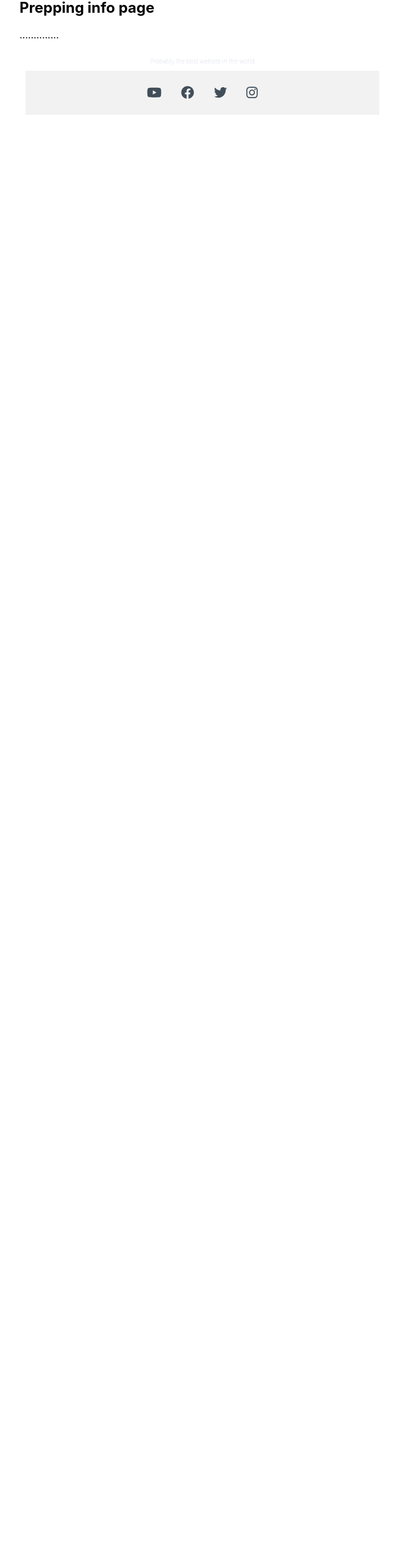
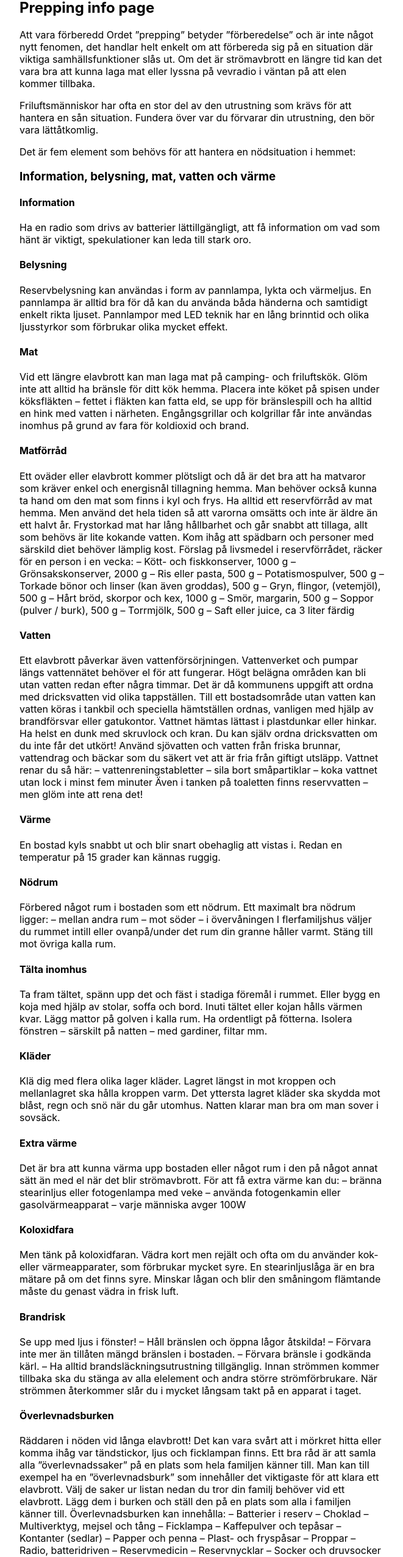
Before and after one commit to palhamel/proj-prep-frontend, a React (Create React App) app: page /prepping in a window 1280 px wide. Shown: the part 222-2776 px from the top of the page at 61% size, without its empty margins (308-969 px from the left). Before the commit the page ends 800 px from the top, so only its background shows below. Built offline with nearby package versions, Linux system fonts and the light colour scheme.

Commit message:
Add text about prepping

```diff
--- a/src/pages/Prepping.js
+++ b/src/pages/Prepping.js
@@ -1,11 +1,150 @@
-import React from 'react'
+import React from "react";
 
 export const Prepping = () => {
   return (
     <div>
       <h2>Prepping info page</h2>
-      <p>..............</p>
-
+      <p>
+        Att vara förberedd Ordet ”prepping” betyder ”förberedelse” och är inte
+        något nytt fenomen, det handlar helt enkelt om att förbereda sig på en
+        situation där viktiga samhällsfunktioner slås ut. Om det är strömavbrott
+        en längre tid kan det vara bra att kunna laga mat eller lyssna på
+        vevradio i väntan på att elen kommer tillbaka.
+      </p>
+      <p>
+        Friluftsmänniskor har ofta en stor del av den utrustning som krävs för
+        att hantera en sån situation. Fundera över var du förvarar din
+        utrustning, den bör vara lättåtkomlig.
+      </p>
+      <p>
+        Det är fem element som behövs för att hantera en nödsituation i hemmet:
+      </p>
+      <h3>Information, belysning, mat, vatten och värme</h3>
+      <h4>Information</h4>
+      <p>
+        Ha en radio som drivs av batterier lättillgängligt, att få information
+        om vad som hänt är viktigt, spekulationer kan leda till stark oro.
+      </p>
+      <h4>Belysning</h4>
+      <p>
+        Reservbelysning kan användas i form av pannlampa, lykta och värmeljus.
+        En pannlampa är alltid bra för då kan du använda båda händerna och
+        samtidigt enkelt rikta ljuset. Pannlampor med LED teknik har en lång
+        brinntid och olika ljusstyrkor som förbrukar olika mycket effekt.
+      </p>
+      <h4>Mat</h4>
+      <p>
+        Vid ett längre elavbrott kan man laga mat på camping- och friluftskök.
+        Glöm inte att alltid ha bränsle för ditt kök hemma. Placera inte köket
+        på spisen under köksfläkten – fettet i fläkten kan fatta eld, se upp för
+        bränslespill och ha alltid en hink med vatten i närheten. Engångsgrillar
+        och kolgrillar får inte användas inomhus på grund av fara för koldioxid
+        och brand.
+      </p>
+      <h4>Matförråd</h4>
+      <p>
+        Ett oväder eller elavbrott kommer plötsligt och då är det bra att ha
+        matvaror som kräver enkel och energisnål tillagning hemma. Man behöver
+        också kunna ta hand om den mat som finns i kyl och frys. Ha alltid ett
+        reservförråd av mat hemma. Men använd det hela tiden så att varorna
+        omsätts och inte är äldre än ett halvt år. Frystorkad mat har lång
+        hållbarhet och går snabbt att tillaga, allt som behövs är lite kokande
+        vatten. Kom ihåg att spädbarn och personer med särskild diet behöver
+        lämplig kost. Förslag på livsmedel i reservförrådet, räcker för en
+        person i en vecka: – Kött- och fiskkonserver, 1000 g –
+        Grönsakskonserver, 2000 g – Ris eller pasta, 500 g – Potatismospulver,
+        500 g – Torkade bönor och linser (kan även groddas), 500 g – Gryn,
+        flingor, (vetemjöl), 500 g – Hårt bröd, skorpor och kex, 1000 g – Smör,
+        margarin, 500 g – Soppor (pulver / burk), 500 g – Torrmjölk, 500 g –
+        Saft eller juice, ca 3 liter färdig
+      </p>
+      <h4>Vatten</h4>
+      <p>
+        Ett elavbrott påverkar även vattenförsörjningen. Vattenverket och pumpar
+        längs vattennätet behöver el för att fungerar. Högt belägna områden kan
+        bli utan vatten redan efter några timmar. Det är då kommunens uppgift
+        att ordna med dricksvatten vid olika tappställen. Till ett bostadsområde
+        utan vatten kan vatten köras i tankbil och speciella hämtställen ordnas,
+        vanligen med hjälp av brandförsvar eller gatukontor. Vattnet hämtas
+        lättast i plastdunkar eller hinkar. Ha helst en dunk med skruvlock och
+        kran. Du kan själv ordna dricksvatten om du inte får det utkört! Använd
+        sjövatten och vatten från friska brunnar, vattendrag och bäckar som du
+        säkert vet att är fria från giftigt utsläpp. Vattnet renar du så här: –
+        vattenreningstabletter – sila bort småpartiklar – koka vattnet utan lock
+        i minst fem minuter Även i tanken på toaletten finns reservvatten – men
+        glöm inte att rena det!
+      </p>
+      <h4>Värme</h4>
+      <p>
+        En bostad kyls snabbt ut och blir snart obehaglig att vistas i. Redan en
+        temperatur på 15 grader kan kännas ruggig.
+      </p>
+      <h4>Nödrum</h4>
+      <p>
+        Förbered något rum i bostaden som ett nödrum. Ett maximalt bra nödrum
+        ligger: – mellan andra rum – mot söder – i övervåningen I flerfamiljshus
+        väljer du rummet intill eller ovanpå/under det rum din granne håller
+        varmt. Stäng till mot övriga kalla rum.
+      </p>
+      <h4>Tälta inomhus</h4>
+      <p>
+        Ta fram tältet, spänn upp det och fäst i stadiga föremål i rummet. Eller
+        bygg en koja med hjälp av stolar, soffa och bord. Inuti tältet eller
+        kojan hålls värmen kvar. Lägg mattor på golven i kalla rum. Ha
+        ordentligt på fötterna. Isolera fönstren – särskilt på natten – med
+        gardiner, filtar mm.
+      </p>
+      <h4>Kläder</h4>
+      <p>
+        Klä dig med flera olika lager kläder. Lagret längst in mot kroppen och
+        mellanlagret ska hålla kroppen varm. Det yttersta lagret kläder ska
+        skydda mot blåst, regn och snö när du går utomhus. Natten klarar man bra
+        om man sover i sovsäck.
+      </p>
+      <h4>Extra värme</h4>
+      <p>
+        Det är bra att kunna värma upp bostaden eller något rum i den på något
+        annat sätt än med el när det blir strömavbrott. För att få extra värme
+        kan du: – bränna stearinljus eller fotogenlampa med veke – använda
+        fotogenkamin eller gasolvärmeapparat – varje människa avger 100W
+      </p>
+      <h4>Koloxidfara</h4>
+      <p>
+        Men tänk på koloxidfaran. Vädra kort men rejält och ofta om du använder
+        kok- eller värmeapparater, som förbrukar mycket syre. En stearinljuslåga
+        är en bra mätare på om det finns syre. Minskar lågan och blir den
+        småningom flämtande måste du genast vädra in frisk luft.
+      </p>
+      <h4>Brandrisk</h4>
+      <p>
+        Se upp med ljus i fönster! – Håll bränslen och öppna lågor åtskilda! –
+        Förvara inte mer än tillåten mängd bränslen i bostaden. – Förvara
+        bränsle i godkända kärl. – Ha alltid brandsläckningsutrustning
+        tillgänglig. Innan strömmen kommer tillbaka ska du stänga av alla
+        elelement och andra större strömförbrukare. När strömmen återkommer slår
+        du i mycket långsam takt på en apparat i taget.
+      </p>
+      <h4>Överlevnadsburken</h4>
+      <p>
+        Räddaren i nöden vid långa elavbrott! Det kan vara svårt att i mörkret
+        hitta eller komma ihåg var tändstickor, ljus och ficklampan finns. Ett
+        bra råd är att samla alla ”överlevnadssaker” på en plats som hela
+        familjen känner till. Man kan till exempel ha en ”överlevnadsburk” som
+        innehåller det viktigaste för att klara ett elavbrott. Välj de saker ur
+        listan nedan du tror din familj behöver vid ett elavbrott. Lägg dem i
+        burken och ställ den på en plats som alla i familjen känner till.
+        Överlevnadsburken kan innehålla: – Batterier i reserv – Choklad –
+        Multiverktyg, mejsel och tång – Ficklampa – Kaffepulver och tepåsar –
+        Kontanter (sedlar) – Papper och penna – Plast- och fryspåsar – Proppar –
+        Radio, batteridriven – Reservmedicin – Reservnycklar – Socker och
+        druvsocker – Spel: kortlek, litet spel, ex. Yatzy – Tändstickor –
+        Vattenfilter – Värmeljus I riktigt extrema lägen kan burken även
+        användas att koka på! Använd då en plåtburk, ca 15 cm hög och ca 30 cm
+        bred. Borra 20-30 hål med diametern 10 mm i locket samt även några i
+        sidan. Ställ tre värmeljus i burken och lägg på locket. Hålen ger syre
+        till ljusen. Sen tar det en och halv timme och du har varmt vatten.
+      </p>
+      Källa: Civilförsvarsförbundet, www.civil.se, Lars Fält och Naturkompaniet
     </div>
-  )
-}
+  );
+};
--- a/src/pages/Start.js
+++ b/src/pages/Start.js
@@ -1,11 +1,24 @@
-import React from 'react'
+import React from "react";
 
 export const Start = () => {
   return (
     <div>
       <h2>Start page</h2>
-      <p>..............</p>
-
+      <p>
+        Förberedd för oväder och strömavbrott! Människan blir mer och mer utsatt
+        och sårbar i samhället, den moderna infrastrukturen och teknikens
+        framfart gör oss mer och mer beroende. Vad händer när vi blir strömlösa,
+        insnöade eller översvämmade?.
+      </p>
+      <p>
+        En bra början kan vara att se till att det finns ett alternativt sätt
+        att laga mat hemma.
+      </p>
+      <p>
+        Oavsett om du är en rutinerad prepper, en nyfiken nybörjare eller bara
+        vill vara lite förberedd så har vi ett brett sortiment av smarta
+        produkter som gör livet lite lättare om något oväntat händer.
+      </p>
     </div>
-  )
-}
+  );
+};
```
